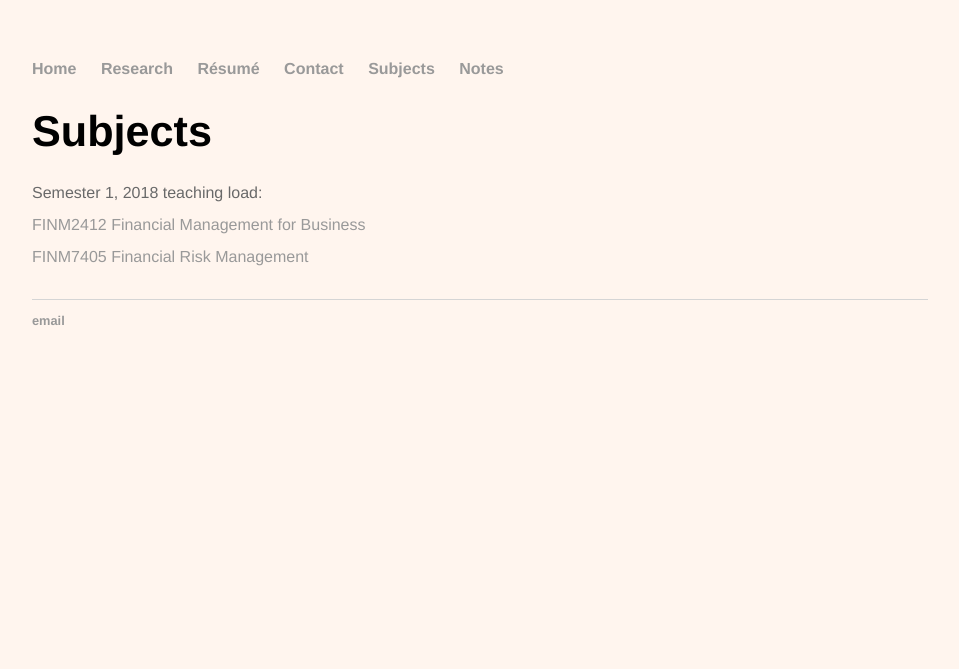
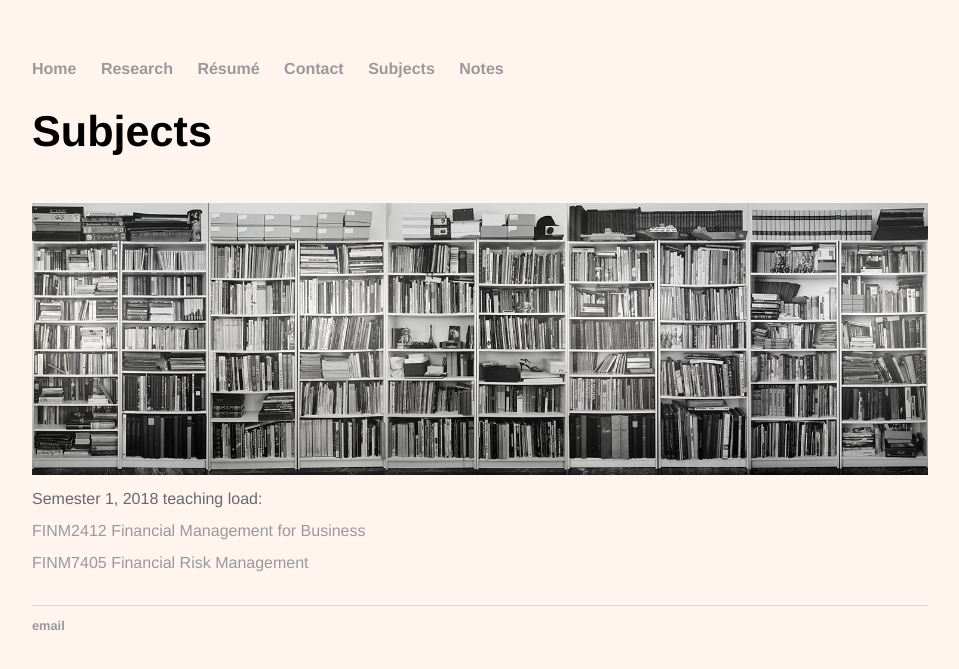
Before and after one commit to weiwangchun/weiwangchun.github.io, a Jekyll site: the page built from teaching/index.html, in a window 1280 px wide. Shown: the top 669 px of the page, without its empty margins (160-1119 px from the left). Built offline with Jekyll 4.4.1, drawn with Linux system fonts in a browser that asks for light colours.

Commit message:
Update index.html

```diff
--- a/teaching/index.html
+++ b/teaching/index.html
@@ -5,7 +5,9 @@
 
 <div class="blurb">
   <h1> Subjects </h1>
-
+  <br>
+  <img src="books.jpg" align="middle", width ="100%", height ="30%">
+  <br>
   <p> Semester 1, 2018 teaching load: </p>
   <p>  <a href ="https://my.uq.edu.au/programs-courses/course.html?course_code=FINM2412"> FINM2412 Financial Management for Business </a> </p>
 
```
